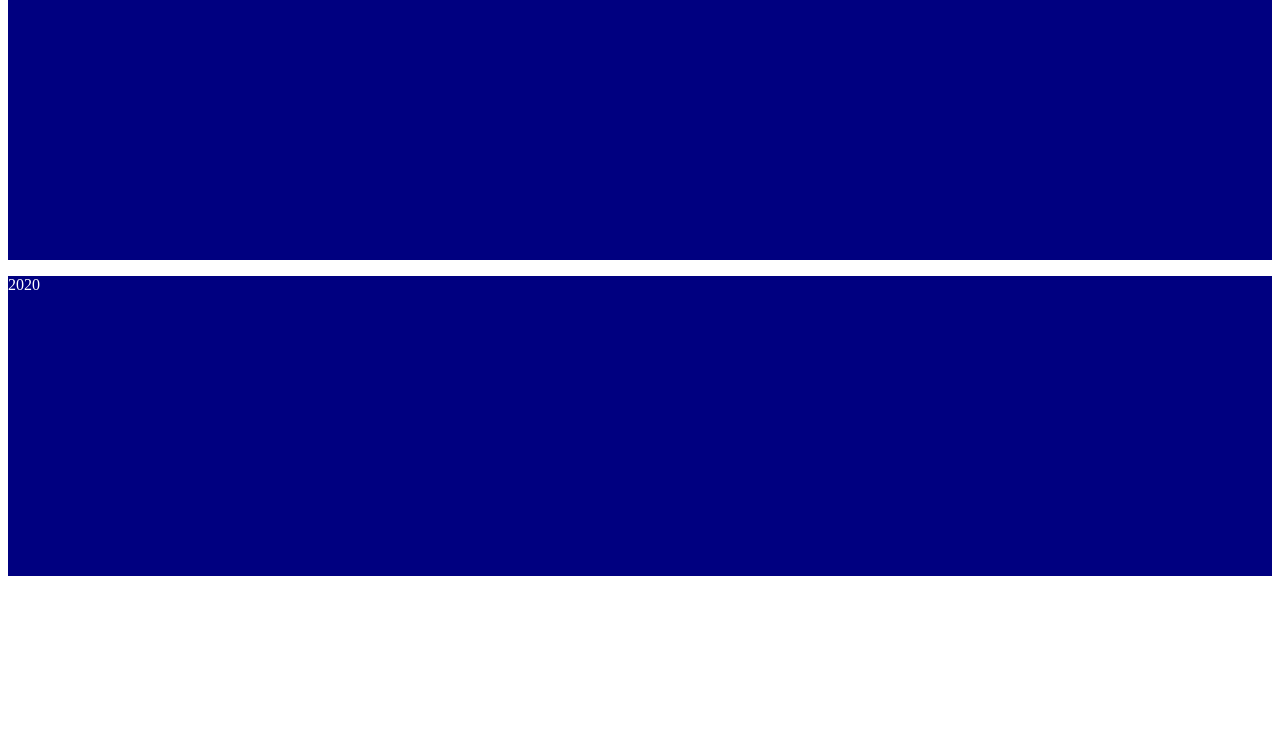
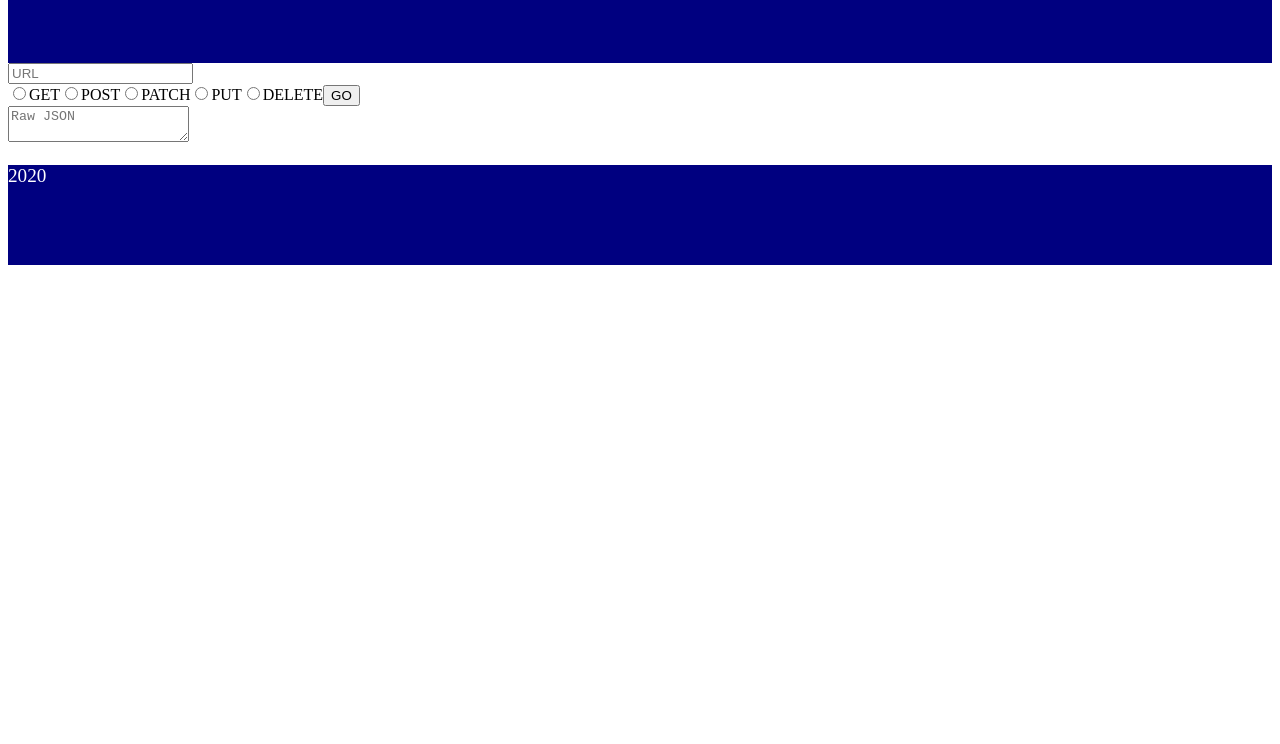
Before and after one commit to avnit77/RESTy, a React app: page / in a window 1280 px wide. Shown: the part 56-800 px from the top of the page. Built offline with nearby package versions, Linux system fonts and the light colour scheme.

Commit message:
stuff is rendering...incorrectly but it's rendering...

```diff
--- a/src/components/common/Footer.css
+++ b/src/components/common/Footer.css
@@ -1,7 +1,8 @@
 Footer {
     background-color: navy;
-    height: 300px;
+    height: 100px;
     p {
         color: white;
+        font-size: larger;
     }
 }
--- a/src/components/common/Header.css
+++ b/src/components/common/Header.css
@@ -1,7 +1,8 @@
 Header {
     background-color: navy;
-    height: 300px;
+    height: 100px;
     p {
         color: white;
+        font-size: larger;
     }
 }
--- /dev/null
+++ b/src/components/resty/Input.js
@@ -0,0 +1,29 @@
+import React from 'react';
+import PropTypes from 'prop-types';
+
+const Form = ({ onSubmit, onChange, method, url, textInput }) => (
+  <form onSubmit={onSubmit} >
+
+    <input type="text" placeholder="URL" value={url} name="url" onChange={onChange} />
+    <section>
+      <label><input type="radio" checked={method === 'GET'} name="method" value="GET" onChange={onChange}></input><span>GET</span></label>
+      <label><input type="radio" checked={method === 'POST'} name="method" value="POST" onChange={onChange}></input><span>POST</span></label>
+      <label><input type="radio" checked={method === 'PATCH'} name="method" value="PATCH" onChange={onChange}></input><span>PATCH</span></label>
+      <label><input type="radio" checked={method === 'PUT'} name="method" value="PUT" onChange={onChange}></input><span>PUT</span></label>
+      <label><input type="radio" checked={method === 'DELETE'} name="method" value="DELETE" onChange={onChange}></input><span>DELETE</span></label>
+      <button>GO</button>
+      <section>
+        <textarea name="textInput" type="text" value={textInput} placeholder="Raw JSON" onChange={onChange}></textarea>
+      </section>
+    </section>
+  </form>
+);
+Form.propTypes = {
+  method: PropTypes.string.isRequired,
+  url: PropTypes.string.isRequired,
+  textInput: PropTypes.string.isRequired,
+  onSubmit: PropTypes.func.isRequired,
+  onChange: PropTypes.func.isRequired
+};
+
+export default Form;
--- a/src/containers/Resty.js
+++ b/src/containers/Resty.js
@@ -1,60 +1,53 @@
 import React, { Component } from 'react';
-import Header from '../components/Common/Header';
-import Footer from '../components/Common/Footer';
+import Header from '../components/common/Header';
+import Footer from '../components/common/Footer';
+import Form from '../components/resty/Input';
+// import Result from '../components/resty/Result';
 
 export default class Resty extends Component{
-//   state = {
-//     showResult: false,
-//     words: [],
-//     one: '',
-//     two: '',
-//     three: '',
-//     four: '',
-//     five: '',
-//     six: '',
-//     seven: '',
-//     eight: '',
-//     nine: '',
-//     ten: '',
-//     eleven: '',
-//     twelve: '',
-//     thirteen: ''
-//   }
+  state = {
+    url: '',
+    textInput: '',
+    method: '',
+    response: '',
+  }
 
-  //   toggleResult = () =>
-  //     this.setState(state => ({ ...state, showResult: !state.showResult }));
+  handleChange = ({ target }) => {
+    if(target.type === 'text') {
+      this.setState({ [target.name]: target.value });
+    } else if(target.type === 'radio') {
+      this.setState({ [target.name]: target.value });
+    } else if(target.type === 'textarea') {
+      this.setState({ textInput: target.value });
+    }
+  };
 
-  //     handleChange = event => {
-  //       this.setState({ one: event.target.value });
-  //       this.setState({ two: event.target.value });
-  //       this.setState({ three: event.target.value });
-  //       this.setState({ four: event.target.value });
-  //       this.setState({ five: event.target.value });
-  //       this.setState({ six: event.target.value });
-  //       this.setState({ seven: event.target.value });
-  //       this.setState({ eight: event.target.value });
-  //       this.setState({ nine: event.target.value });
-  //       this.setState({ ten: event.target.value });
-  //       this.setState({ eleven: event.target.value });
-  //       this.setState({ twelve: event.target.value });
-  //       this.setState({ thirteen: event.target.value });
-  //     }
+  handleSubmit = event => {
+    event.preventDefault();
+    let body;
 
-  //     handleSubmit = event => {
-  //       event.preventDefault();
-  //       this.toggleResult();
-  //       this.setState(state => ({
-  //         words: [state.one, state.two, state.three, state.four, state.five, state.six, state.seven, state.eight, state.nine, state.ten, state.eleven, state.twelve, state.thirteen]
-  //       }));
-  //     }
+    if(this.state.method === 'POST' || this.state.method === 'PUT' || this.state.method === 'PATCH') {
+      body = this.state.textInput;
+    }
+    console.log(body, 'BODY');
+
+  }
 
   render() {
-    //   const { showResult } = this.state;
+    const { url, textInput, method } = this.state;
     return (
       <>
         <Header />
-        {/* {!showResult && <Form onSubmit={this.handleSubmit} onChange={this.handleChange} />}
-          {showResult && <Result words={this.state.words} closeResult={this.toggleResult} />} */}
+        <section>
+          <Form
+            url={url}
+            textInput={textInput}
+            method={method}
+            onSubmit={this.handleSubmit}
+            onChange={this.handleChange}
+          />
+          <pre>{this.state.response}</pre>
+        </section>
         <Footer />
       </>
     );
--- a/webpack.config.js
+++ b/webpack.config.js
@@ -19,7 +19,7 @@ module.exports = {
   module: {
     rules: [
       {
-        test: /\.jsx$/,
+        test: /\.js$/,
         exclude: /node_modules/,
         use: {
           loader: 'babel-loader',
@@ -29,7 +29,7 @@ module.exports = {
         }
       },
       {
-        test: /\.s(a|c)ss$/,
+        test: /\.css$/,
         use: [
           {
             loader: 'style-loader'
```
Also changed, not shown: src/components/App.js (line endings or trailing spaces), src/components/resty/Result.js (added).
